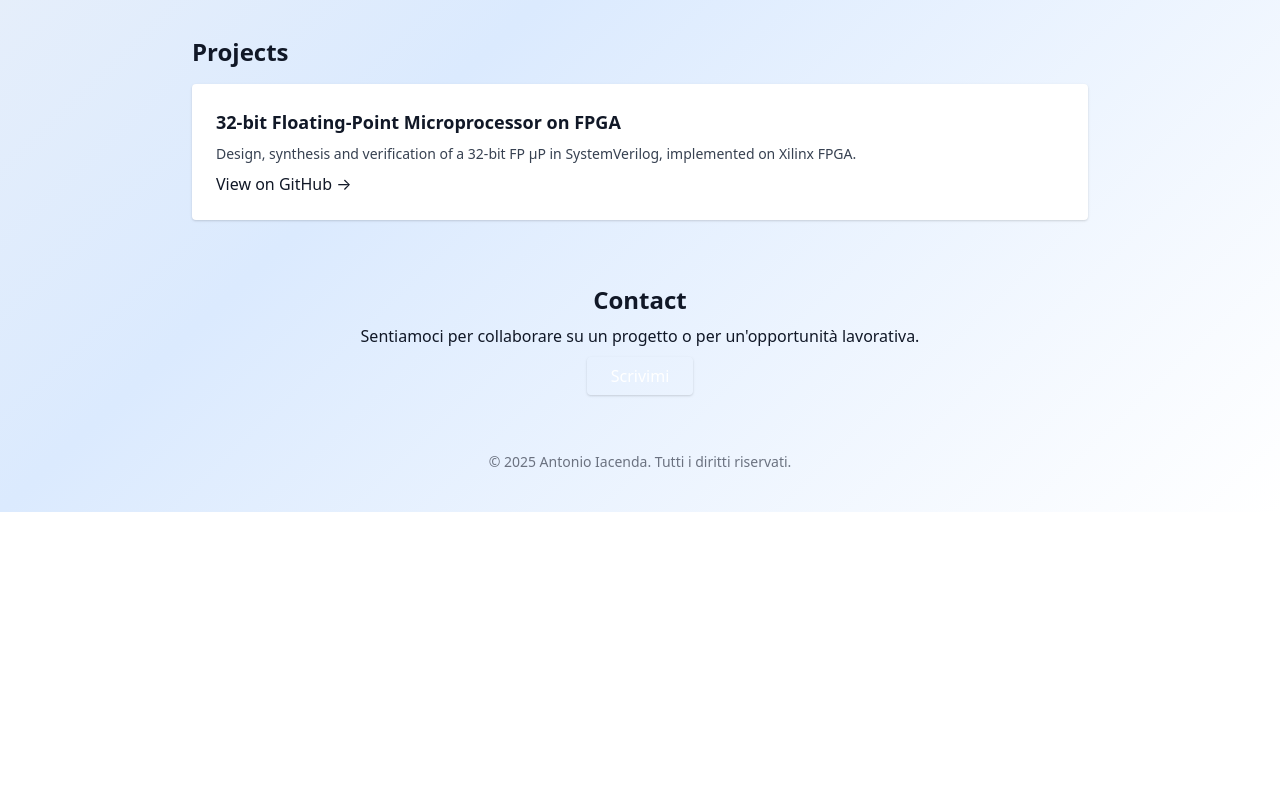
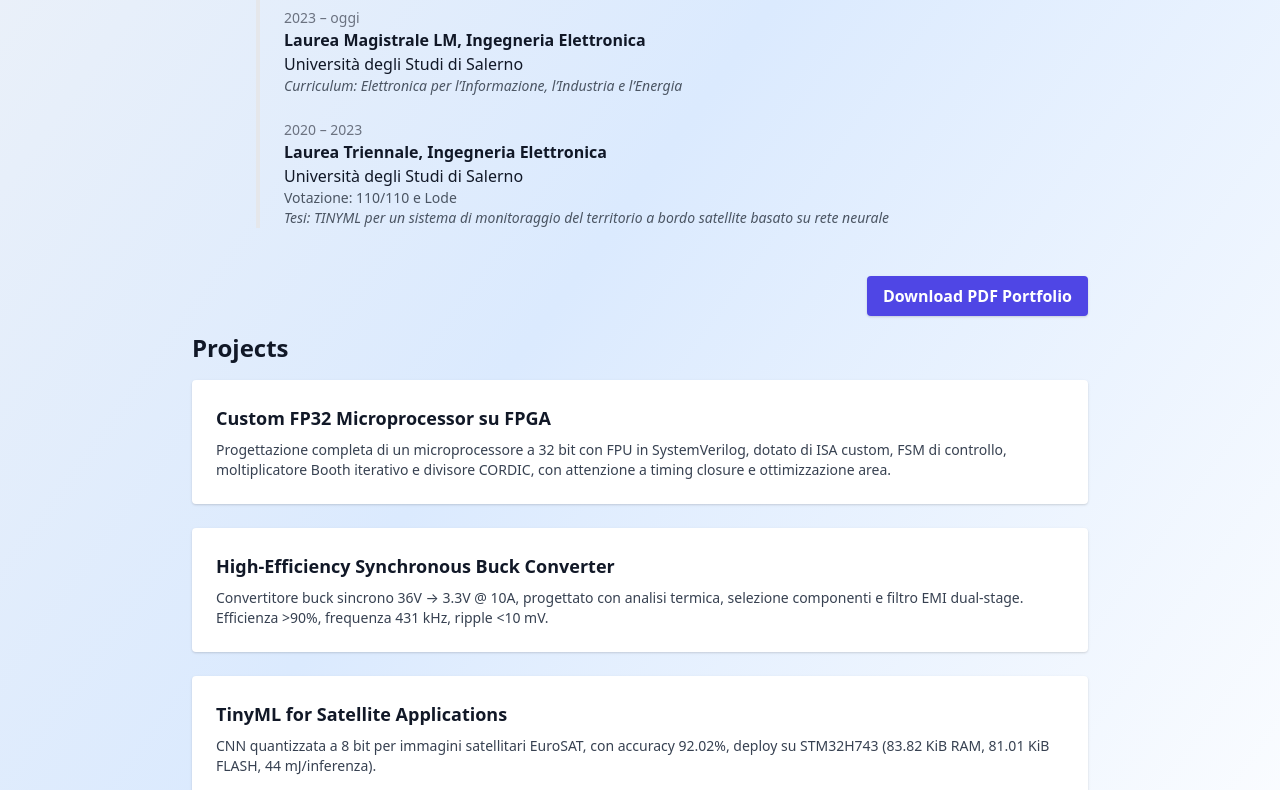
Before and after one commit to tonio626/tonio626.github.io, a plain HTML site: page index.html in a window 1280 px wide. Shown: the part 700-1490 px from the top of the page. Before the commit the page ends 1212 px from the top, so only its background shows below. Drawn offline with nearby package versions, Linux system fonts and the light colour scheme.

Commit message:
Add files via upload

```diff
--- a/index.html
+++ b/index.html
@@ -14,7 +14,7 @@
     <img src="profile.jpg" alt="Antonio Iacenda" class="rounded-full w-36 h-36 object-cover shadow-lg border-4 border-white mb-4">
     <h1 class="text-3xl font-bold">Antonio Iacenda</h1>
     <p class="text-lg text-gray-600">Electronic Engineer</p>
-    <p class="text-sm text-gray-500 mb-4">FPGA • Embedded • AI Edge</p>
+    <p class="text-sm text-gray-500 mb-4">FPGA • ASIC • Embedded Systems</p>
     <div class="flex space-x-4 text-2xl text-gray-700 mb-4">
       <a href="https://www.linkedin.com/in/antonio-iacenda-a2a7731ab/" target="_blank" class="hover:text-blue-600"><i class="fab fa-linkedin"></i></a>
       <a href="https://github.com/" target="_blank" class="hover:text-gray-800"><i class="fab fa-github"></i></a>
@@ -26,30 +26,59 @@
     <section id="about" class="max-w-3xl mt-12 text-center">
       <h2 class="text-2xl font-bold mb-2">About Me</h2>
       <p>
-        Sono un ingegnere elettronico con una forte passione per il digital design, l'FPGA e le soluzioni AI edge.
-        Mi piace progettare e fare debugging di circuiti digitali complessi, dal concept alla realizzazione.
+        Sono un laureando magistrale in Ingegneria Elettronica con una grande passione per il Digital Design, orientato sia al mondo FPGA sia ASIC, ambito quest'ultimo che desidero approfondire con entusiasmo.
       </p>
     </section>
 
     <section id="education" class="max-w-3xl mt-12 w-full">
       <h2 class="text-2xl font-bold mb-4">Education</h2>
       <div class="border-l-4 border-teal-500 pl-6 space-y-6">
+  <div class="flex items-center mb-2">
+    <img src="logo_unisa.png" alt="UNISA" class="w-10 h-10 mr-3"/>
+    <h3 class="text-xl font-semibold">Università degli Studi di Salerno</h3>
+  </div>
         <div>
-          <p class="text-sm text-gray-500">2023 – 2025</p>
-          <h3 class="font-semibold">Laurea Magistrale in Ingegneria Elettronica</h3>
-          <p>Politecnico di Bari</p>
+          <p class="text-sm text-gray-500">2023 – oggi</p>
+          <h3 class="font-semibold">Laurea Magistrale LM, Ingegneria Elettronica</h3>
+          <p>Università degli Studi di Salerno</p>
+          <p class="text-sm text-gray-600 italic">Curriculum: Elettronica per l’Informazione, l’Industria e l’Energia</p>
+        </div>
+        <div>
+          <p class="text-sm text-gray-500">2020 – 2023</p>
+          <h3 class="font-semibold">Laurea Triennale, Ingegneria Elettronica</h3>
+          <p>Università degli Studi di Salerno</p>
+          <p class="text-sm text-gray-600">Votazione: 110/110 e Lode</p>
+          <p class="text-sm text-gray-600 italic">Tesi: TINYML per un sistema di monitoraggio del territorio a bordo satellite basato su rete neurale</p>
         </div>
       </div>
     </section>
 
     <section id="projects" class="max-w-4xl mt-12 w-full">
+  <div class="text-right mb-4">
+    <a href="Antonio_Portfolio.pdf" class="inline-block bg-indigo-600 hover:bg-indigo-500 text-white font-semibold px-4 py-2 rounded shadow">
+      Download PDF Portfolio
+    </a>
+  </div>
       <h2 class="text-2xl font-bold mb-4">Projects</h2>
-      <div class="bg-white p-6 rounded shadow mb-4">
-        <h3 class="font-semibold text-lg mb-2">32-bit Floating-Point Microprocessor on FPGA</h3>
-        <p class="text-sm text-gray-700 mb-2">
-          Design, synthesis and verification of a 32-bit FP μP in SystemVerilog, implemented on Xilinx FPGA.
-        </p>
-        <a href="https://github.com/" target="_blank" class="text-teal-600 hover:underline">View on GitHub →</a>
+      <div class="space-y-6">
+        <div class="bg-white p-6 rounded shadow transform transition duration-300 hover:scale-105 hover:shadow-lg">
+          <h3 class="font-semibold text-lg mb-2">Custom FP32 Microprocessor su FPGA</h3>
+          <p class="text-sm text-gray-700">
+            Progettazione completa di un microprocessore a 32 bit con FPU in SystemVerilog, dotato di ISA custom, FSM di controllo, moltiplicatore Booth iterativo e divisore CORDIC, con attenzione a timing closure e ottimizzazione area.
+          </p>
+        </div>
+        <div class="bg-white p-6 rounded shadow transform transition duration-300 hover:scale-105 hover:shadow-lg">
+          <h3 class="font-semibold text-lg mb-2">High-Efficiency Synchronous Buck Converter</h3>
+          <p class="text-sm text-gray-700">
+            Convertitore buck sincrono 36V → 3.3V @ 10A, progettato con analisi termica, selezione componenti e filtro EMI dual-stage. Efficienza >90%, frequenza 431 kHz, ripple <10 mV.
+          </p>
+        </div>
+        <div class="bg-white p-6 rounded shadow transform transition duration-300 hover:scale-105 hover:shadow-lg">
+          <h3 class="font-semibold text-lg mb-2">TinyML for Satellite Applications</h3>
+          <p class="text-sm text-gray-700">
+            CNN quantizzata a 8 bit per immagini satellitari EuroSAT, con accuracy 92.02%, deploy su STM32H743 (83.82 KiB RAM, 81.01 KiB FLASH, 44 mJ/inferenza).
+          </p>
+        </div>
       </div>
     </section>
 
```
